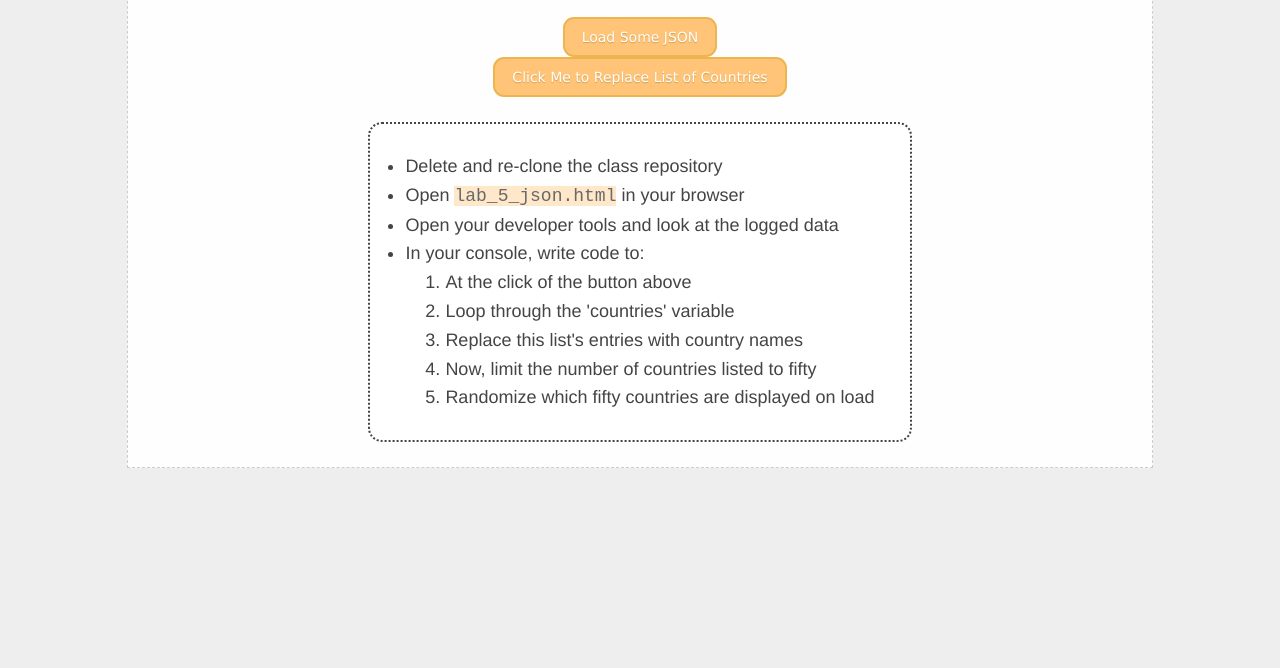
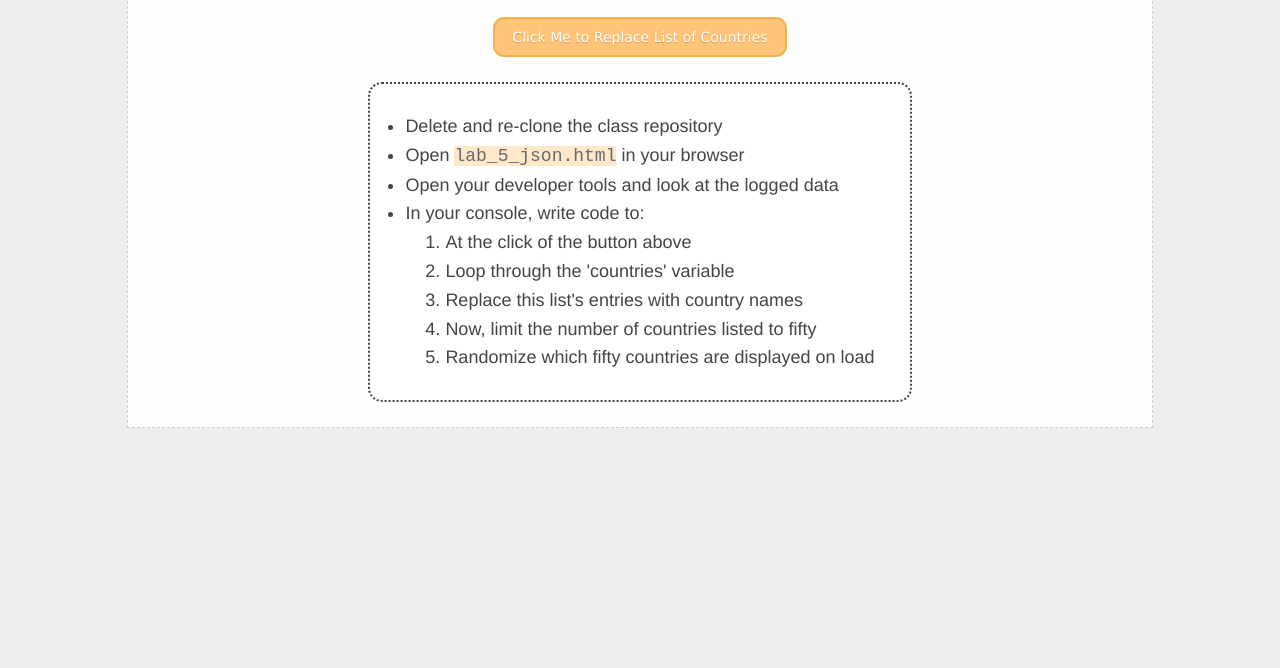
Before and after one commit to Sod15/Sod15.github.io, a plain HTML site: page lab_5/json.html.html in a window 1280 px wide. Shown: the part 132-800 px from the top of the page. Drawn offline with Linux system fonts and the light colour scheme.

Commit message:
Update json.html.html

```diff
--- a/lab_5/json.html.html
+++ b/lab_5/json.html.html
@@ -10,7 +10,7 @@
   <div class="container">
     <div class="wrapper">
       <div class="header"> Test JSON page </div>
-      <button class="button" onclick="console.log()"> Load Some JSON </button>
+      <!--<button class="button" onclick="loadData()">Load Some JSON</button>!-->
       <button class="button" onclick="myFunction(this.innerHTML)"> Click Me to Replace List of Countries </button>
       <div class="content">
         <ul class="instructions">
```
